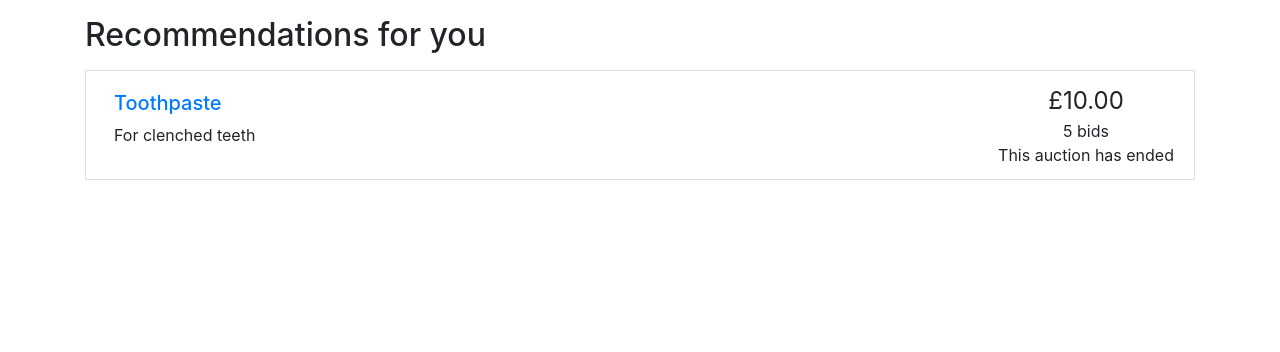
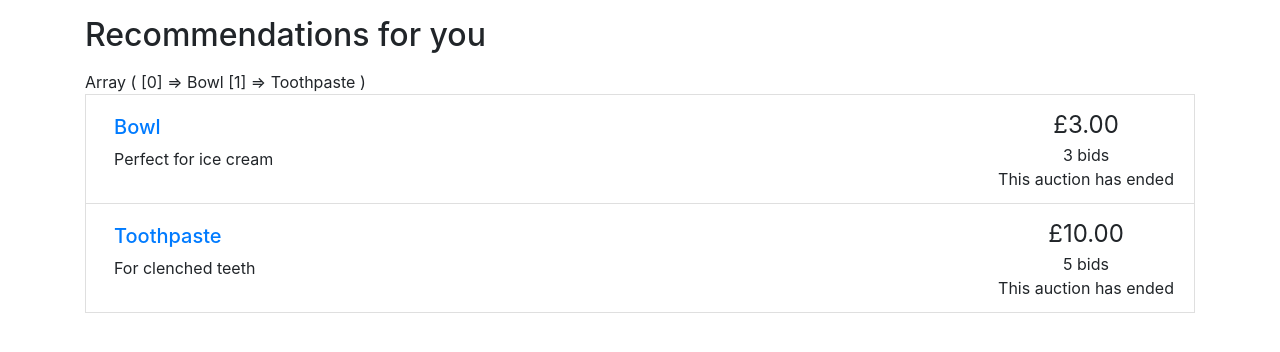
Before and after one commit to UCL-MSc-CS/mauction, a PHP site: page /recommendations.php in a window 1280 px wide. Shown: the part 140-492 px from the top of the page. Run offline with PHP 8.4, Linux system fonts and the light colour scheme; data comes from the database, SQL or seed files in the repository.

Commit message:
Print array of search results on recommendations

```diff
--- a/db/caroline.sql
+++ b/db/caroline.sql
@@ -85,7 +85,7 @@ INSERT INTO `auctions` (itemName, userID, category, startPrice, description, res
 VALUES ("New President", 1, "Mental Wellbeing", 2020, "Harris2020", 10000000, '12:00:00','10-8-21', 2, "Post", "Bidding", "New");
 
 INSERT INTO `auctions` (itemName, userID, category, startPrice, description, reservePrice, endTime, endDate, commission, delivery, outcome, cond)
-VALUES ("Bowl", 2, "Home Decor", 3, "Perfect for ice cream", 10000000, '12:00:00','10-9-21', 3, "Post", "Bidding", "New");
+VALUES ("Bowl", 3, "Home Decor", 3, "Perfect for ice cream", 10000000, '12:00:00','10-9-21', 3, "Post", "Bidding", "New");
 
 INSERT INTO `auctions` (itemName, userID, category, startPrice, description, reservePrice, endTime, endDate, commission, delivery, outcome, cond)
 VALUES ("M&Ms", 2, "Mental Wellbeing", 1, "Perfect for post-graduate students", 10000000, '12:00:00','10-10-21', 4, "Post", "Bidding", "New");
--- a/recommendations.php
+++ b/recommendations.php
@@ -1,8 +1,8 @@
 <?php
 include 'connection.php';
 ?>
-<?php include_once("header.php")?>
-<?php require("utilities.php")?>
+<?php include_once("header.php") ?>
+<?php require("utilities.php") ?>
 
 <div class="container">
 
@@ -22,20 +22,27 @@ include 'connection.php';
   $query = "SELECT userID, itemName, description, startPrice, commission, endDate FROM auctions WHERE userID = '$userID'";
   $result = mysqli_query($connection, $query) or die('Error making select users query' . mysql_error());
   $queryRes = mysqli_num_rows($result);
-  if ($queryRes == 0) {
+  $title = array();
+  while ($row = mysqli_fetch_assoc($result)) {
+    $title.array_push($title,$row['itemName']);
+  }
+  print_r($title);
+    $query2 = "SELECT userID, itemName, description, startPrice, commission, endDate FROM auctions WHERE itemName LIKE '$title'";
+    $result2 = mysqli_query($connection, $query) or die('Error making select users query' . mysql_error());
+    $queryRes2 = mysqli_num_rows($result);
+    if ($queryRes2 == 0) {
       echo ('<div class="error" style="color: red">Sorry, no results.</div>');
     } else {
       // TODO: Loop through results and print them out as list items.
-    while ($row = mysqli_fetch_assoc($result)) {
-      $item_id = $row['userID'];
-      $title = $row['itemName'];
-      $description = $row['description'];
-      $current_price = $row['startPrice'];
-      $num_bids = $row['commission'];
-      $end_date = $row['endDate'];
+      while ($row2 = mysqli_fetch_assoc($result2)) {
+        $item_id = $row2['userID'];
+        $title2 = $row2['itemName'];
+        $description = $row2['description'];
+        $current_price = $row2['startPrice'];
+        $num_bids = $row2['commission'];
+        $end_date = $row2['endDate'];
         // This uses a function defined in utilities.php
-      print_listing_li($item_id, $title, $description, $current_price, $num_bids, $end_date);
+        print_listing_li($item_id, $title2, $description, $current_price, $num_bids, $end_date);
       }
     }
-
   ?>
```
Lines whose indentation alone changed are shown as unchanged.
